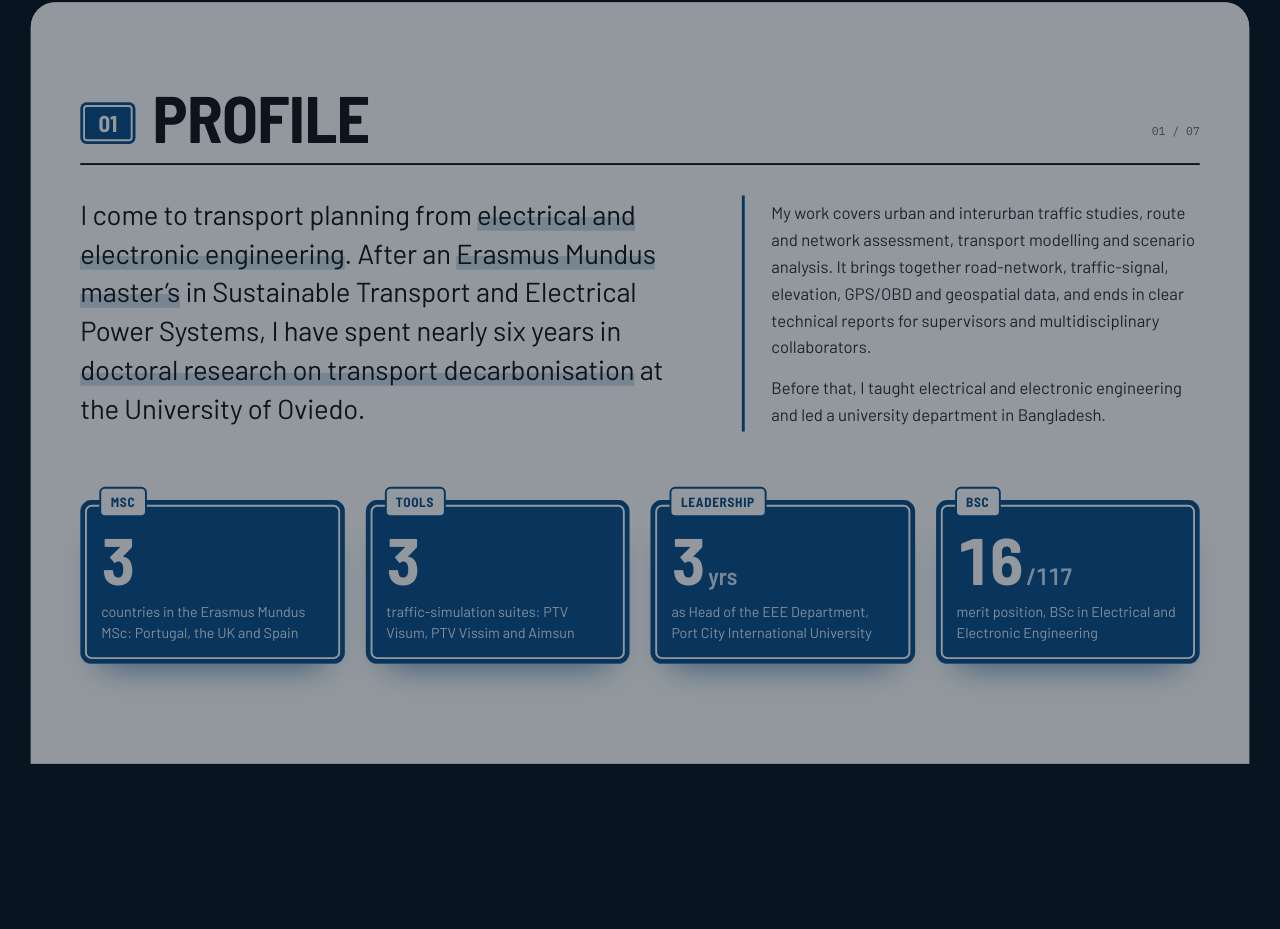
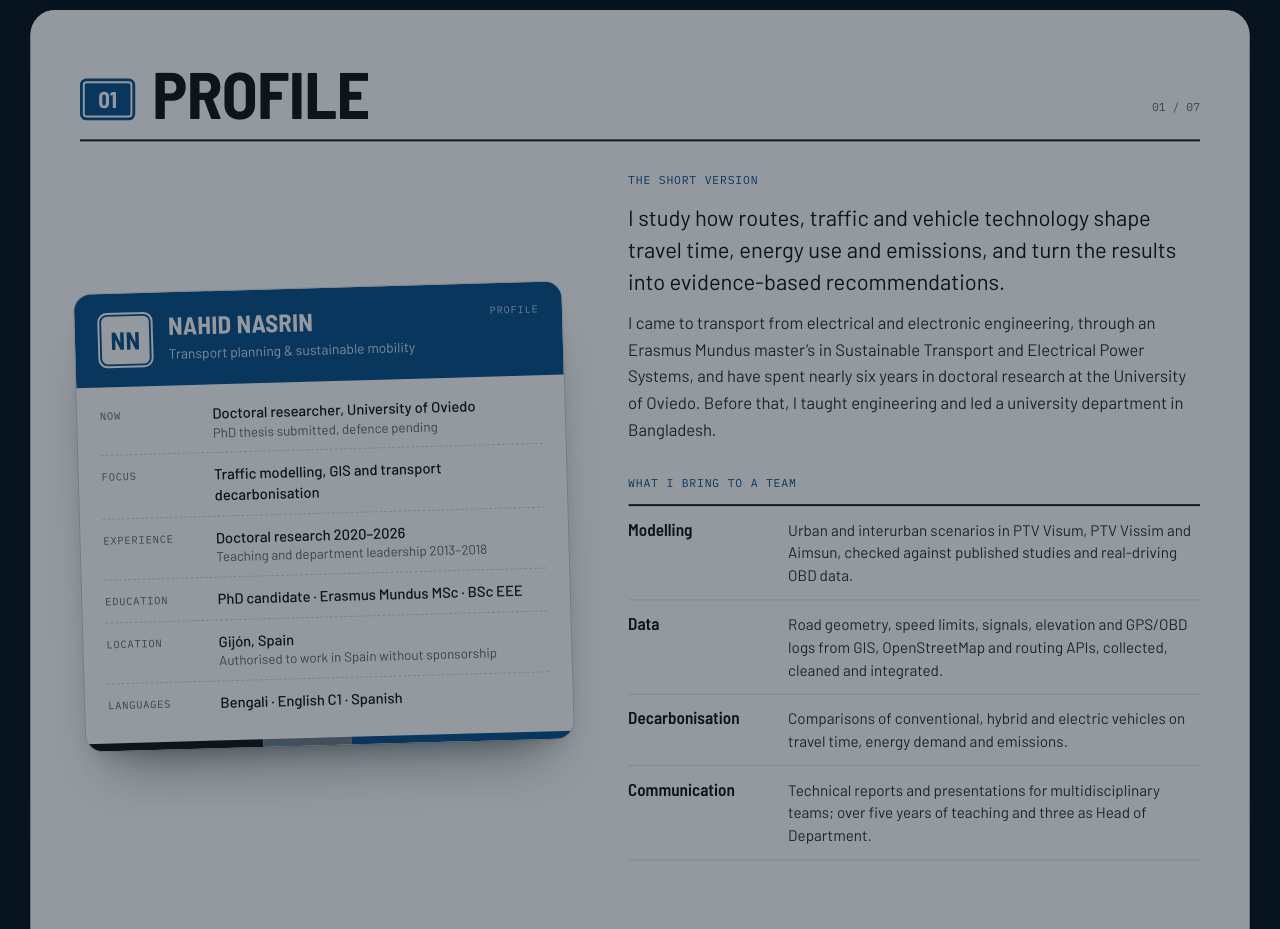
Before and after one commit to nahidnasrin/nahidnasrin.github.io, a plain HTML site: page index.html in a window 1280 px wide. Shown: the part 1915-2844 px from the top of the page. Drawn offline with Linux system fonts and the light colour scheme.

Commit message:
Profile: pass card with summary and strengths

```diff
--- a/index.html
+++ b/index.html
@@ -189,37 +189,46 @@ h1{margin:18px 0 0;font-family:var(--head);font-weight:700;font-size:clamp(64px,
   text-transform:uppercase;letter-spacing:-.01em}
 .s-of{font-family:var(--mono);font-size:12px;color:var(--soft);padding-bottom:8px}
 
-/* profile */
-.pf{display:grid;grid-template-columns:minmax(0,1.32fr) minmax(0,1fr);gap:60px;align-items:start}
-.pf-lead{margin:0;font-size:clamp(23px,2.25vw,31px);line-height:1.42;letter-spacing:-.005em;color:var(--ink)}
-.pf mark{color:inherit;background:linear-gradient(transparent 60%,rgba(11,79,140,.2) 60%) no-repeat 0 0;background-size:0% 100%;
-  transition:background-size 1s cubic-bezier(.2,.7,.2,1)}
-.pf mark:nth-of-type(2){transition-delay:.25s}
-.pf mark:nth-of-type(3){transition-delay:.5s}
-.pf.on mark{background-size:100% 100%}
-.pf-side{padding:4px 0 4px 28px;border-left:3px solid var(--blue)}
-.pf-side p{margin:0;font-size:17.5px;line-height:1.62;color:#2A3036}
-.pf-side p + p{margin-top:14px}
-.signs{display:grid;grid-template-columns:repeat(4,minmax(0,1fr));gap:22px;margin:72px 0 0;padding:0;list-style:none}
-.sign{position:relative;padding:32px 22px 22px;border-radius:12px;background:var(--blue);color:#fff;
-  box-shadow:inset 0 0 0 5px var(--blue),inset 0 0 0 7px #fff,0 22px 34px -22px rgba(11,79,140,.75);
-  transition:transform .25s,box-shadow .25s}
-.sign:hover{transform:translateY(-4px);box-shadow:inset 0 0 0 5px var(--blue),inset 0 0 0 7px #fff,0 30px 40px -22px rgba(11,79,140,.85)}
-.sign .tab{position:absolute;top:-14px;left:20px;padding:3px 10px;border:2px solid var(--blue);border-radius:6px;background:#fff;color:var(--blue);
-  font-family:var(--head);font-weight:700;font-size:14px;letter-spacing:.05em;text-transform:uppercase}
-.sign b{display:block;font-family:var(--head);font-weight:700;font-size:clamp(56px,5.4vw,82px);line-height:.88;letter-spacing:-.02em;font-variant-numeric:tabular-nums}
-.sign b small{margin-left:4px;font-size:.36em;font-weight:600;letter-spacing:0;color:#CFE0F2}
-.sign .cap{display:block;margin-top:14px;font-size:15px;line-height:1.42;color:#E3EDF7}
-@media (max-width:900px){
-  .pf{grid-template-columns:1fr;gap:26px}
-  .signs{grid-template-columns:1fr 1fr;gap:34px 18px;margin-top:60px}
+/* profile: a pass card with the facts a hirer scans for, next to the short version in plain words */
+.pf{display:grid;grid-template-columns:minmax(0,.92fr) minmax(0,1.08fr);gap:64px;align-items:center}
+.pass{position:relative;margin:0;border-radius:18px;background:#fff;overflow:hidden;transform:rotate(-1.6deg);transition:transform .35s;
+  box-shadow:0 0 0 1px rgba(14,25,35,.12),0 40px 60px -30px rgba(14,25,35,.5),0 14px 24px -14px rgba(14,25,35,.3)}
+.pass:hover{transform:rotate(0)}
+.pass-top{display:flex;align-items:center;gap:16px;padding:20px 24px;background:var(--blue);color:#fff}
+.pass-id{flex:0 0 auto;display:inline-flex;align-items:center;justify-content:center;width:58px;height:58px;border-radius:10px;
+  background:#fff;color:var(--blue);font-family:var(--head);font-weight:700;font-size:26px;letter-spacing:.02em;box-shadow:inset 0 0 0 2px #fff,inset 0 0 0 4px var(--blue)}
+.pass-top b{display:block;font-family:var(--head);font-weight:700;font-size:26px;line-height:1;text-transform:uppercase;letter-spacing:.01em}
+.pass-top div span{display:block;margin-top:5px;font-size:14.5px;color:#D6E5F3}
+.pass-k{margin-left:auto;align-self:flex-start;font-family:var(--mono);font-size:10.5px;letter-spacing:.1em;text-transform:uppercase;color:#BCD3EA}
+.pass dl{margin:0;padding:8px 24px 18px}
+.pass dl div{display:grid;grid-template-columns:104px 1fr;gap:14px;padding:11px 0;border-bottom:1px dashed #CBD3DB}
+.pass dl div:last-child{border-bottom:0}
+.pass dt{padding-top:3px;font-family:var(--mono);font-size:11px;letter-spacing:.07em;text-transform:uppercase;color:var(--soft)}
+.pass dd{margin:0;font-size:15.5px;line-height:1.4;font-weight:500}
+.pass dd small{display:block;font-size:14px;font-weight:400;color:var(--soft)}
+.pass-bar{display:grid;grid-template-columns:4fr 2fr 5fr;height:8px}
+.pass-bar i:nth-child(1){background:var(--l1)}
+.pass-bar i:nth-child(2){background:var(--l2)}
+.pass-bar i:nth-child(3){background:var(--l3)}
+.pf-text .lbl2{margin:0;font-family:var(--mono);font-size:12px;letter-spacing:.07em;text-transform:uppercase;color:var(--blue)}
+.pf-text .say{margin:14px 0 0;font-size:clamp(21px,1.8vw,25px);line-height:1.45}
+.pf-text .say + .say{margin-top:12px;font-size:17.5px;line-height:1.6;color:#2A3036}
+.pf-text .lbl2 + .bring,.bring{margin:12px 0 0;padding:0;list-style:none;border-top:2px solid var(--ink)}
+.bring li{display:grid;grid-template-columns:150px 1fr;gap:18px;padding:13px 0;border-bottom:1px solid var(--rule);font-size:16px;line-height:1.5;color:#2A3036}
+.bring b{font-family:var(--head);font-weight:600;font-size:18px;line-height:1.3;color:var(--ink)}
+@media (max-width:980px){
+  .pf{grid-template-columns:1fr;gap:44px}
+  .pass{max-width:520px}
 }
-@media (max-width:480px){
-  .pf-side{padding-left:18px}
-  .pf-side p{font-size:16.5px}
-  .signs{gap:30px 12px}
-  .sign{padding:28px 14px 16px}
-  .sign .cap{font-size:13.5px}
+@media (max-width:520px){
+  .pass{transform:none}
+  .pass-top{padding:16px 18px}
+  .pass-id{width:48px;height:48px;font-size:22px}
+  .pass-top b{font-size:22px}
+  .pass-k{display:none}
+  .pass dl{padding:4px 18px 14px}
+  .pass dl div{grid-template-columns:1fr;gap:2px}
+  .bring li{grid-template-columns:1fr;gap:2px}
 }
 
 .table{border-top:2px solid var(--ink)}
@@ -514,22 +523,36 @@ h1{margin:18px 0 0;font-family:var(--head);font-weight:700;font-size:clamp(64px,
 <div class="in"><div class="wrap sheet-in">
   <div class="s-head"><span class="s-num">01</span><h2 id="h-profile">Profile</h2><span class="s-of">01 / 07</span></div>
   <div class="pf">
-    <p class="pf-lead">I come to transport planning from <mark>electrical and electronic engineering</mark>. After an <mark>Erasmus Mundus master&rsquo;s</mark>
-      in Sustainable Transport and Electrical Power Systems, I have spent nearly six years in <mark>doctoral research on transport decarbonisation</mark>
-      at the University of Oviedo.</p>
-    <div class="pf-side">
-      <p>My work covers urban and interurban traffic studies, route and network assessment, transport modelling and scenario analysis.
-        It brings together road-network, traffic-signal, elevation, GPS/OBD and geospatial data, and ends in clear technical reports
-        for supervisors and multidisciplinary collaborators.</p>
-      <p>Before that, I taught electrical and electronic engineering and led a university department in Bangladesh.</p>
+    <figure class="pass" aria-label="Profile summary">
+      <div class="pass-top">
+        <span class="pass-id" aria-hidden="true">NN</span>
+        <div><b>Nahid Nasrin</b><span>Transport planning &amp; sustainable mobility</span></div>
+        <span class="pass-k" aria-hidden="true">Profile</span>
+      </div>
+      <dl>
+        <div><dt>Now</dt><dd>Doctoral researcher, University of Oviedo<small>PhD thesis submitted, defence pending</small></dd></div>
+        <div><dt>Focus</dt><dd>Traffic modelling, GIS and transport decarbonisation</dd></div>
+        <div><dt>Experience</dt><dd>Doctoral research 2020&ndash;2026<small>Teaching and department leadership 2013&ndash;2018</small></dd></div>
+        <div><dt>Education</dt><dd>PhD candidate &middot; Erasmus Mundus MSc &middot; BSc EEE</dd></div>
+        <div><dt>Location</dt><dd>Gij&oacute;n, Spain<small>Authorised to work in Spain without sponsorship</small></dd></div>
+        <div><dt>Languages</dt><dd>Bengali &middot; English C1 &middot; Spanish</dd></div>
+      </dl>
+      <div class="pass-bar" aria-hidden="true"><i></i><i></i><i></i></div>
+    </figure>
+
+    <div class="pf-text">
+      <p class="lbl2">The short version</p>
+      <p class="say">I study how routes, traffic and vehicle technology shape travel time, energy use and emissions, and turn the results into evidence-based recommendations.</p>
+      <p class="say">I came to transport from electrical and electronic engineering, through an Erasmus Mundus master&rsquo;s in Sustainable Transport and Electrical Power Systems, and have spent nearly six years in doctoral research at the University of Oviedo. Before that, I taught engineering and led a university department in Bangladesh.</p>
+      <p class="lbl2" style="margin-top:34px">What I bring to a team</p>
+      <ul class="bring">
+        <li><b>Modelling</b><span>Urban and interurban scenarios in PTV Visum, PTV Vissim and Aimsun, checked against published studies and real-driving OBD data.</span></li>
+        <li><b>Data</b><span>Road geometry, speed limits, signals, elevation and GPS/OBD logs from GIS, OpenStreetMap and routing APIs, collected, cleaned and integrated.</span></li>
+        <li><b>Decarbonisation</b><span>Comparisons of conventional, hybrid and electric vehicles on travel time, energy demand and emissions.</span></li>
+        <li><b>Communication</b><span>Technical reports and presentations for multidisciplinary teams; over five years of teaching and three as Head of Department.</span></li>
+      </ul>
     </div>
   </div>
-  <ul class="signs">
-    <li class="sign"><span class="tab">MSc</span><b><span class="cnt" data-n="3">3</span></b><span class="cap">countries in the Erasmus Mundus MSc: Portugal, the UK and Spain</span></li>
-    <li class="sign"><span class="tab">Tools</span><b><span class="cnt" data-n="3">3</span></b><span class="cap">traffic-simulation suites: PTV Visum, PTV Vissim and Aimsun</span></li>
-    <li class="sign"><span class="tab">Leadership</span><b><span class="cnt" data-n="3">3</span><small>yrs</small></b><span class="cap">as Head of the EEE Department, Port City International University</span></li>
-    <li class="sign"><span class="tab">BSc</span><b><span class="cnt" data-n="16">16</span><small>/117</small></b><span class="cap">merit position, BSc in Electrical and Electronic Engineering</span></li>
-  </ul>
 </div></div>
 </section>
 <div class="hold" aria-hidden="true"></div>
@@ -1139,27 +1162,5 @@ h1{margin:18px 0 0;font-family:var(--head);font-weight:700;font-size:clamp(64px,
   measure();
 })();
 </script>
-<script>
-/* profile: highlight the key phrases and count up the figures once they come into view */
-(function(){
-  var pf = document.querySelector('.pf'), signs = document.querySelector('.signs');
-  var reduce = !!(window.matchMedia && window.matchMedia('(prefers-reduced-motion: reduce)').matches);
-  if (!pf || !signs) return;
-  if (reduce || !('IntersectionObserver' in window)) { pf.classList.add('on'); return; }
-  new IntersectionObserver(function(es, o){ if (es[0].isIntersecting) { pf.classList.add('on'); o.disconnect(); } }, {threshold:.4}).observe(pf);
-  new IntersectionObserver(function(es, o){
-    if (!es[0].isIntersecting) return; o.disconnect();
-    Array.prototype.forEach.call(signs.querySelectorAll('.cnt'), function(el, k){
-      var n = +el.getAttribute('data-n'), t0 = performance.now() + k * 120, d = 900;
-      el.textContent = '0';
-      (function f(now){
-        var p = Math.min(1, Math.max(0, (now - t0) / d)), e = 1 - Math.pow(1 - p, 3);
-        el.textContent = Math.round(n * e);
-        if (p < 1) requestAnimationFrame(f);
-      })(performance.now());
-    });
-  }, {threshold:.5}).observe(signs);
-})();
-</script>
 </body>
 </html>
```
